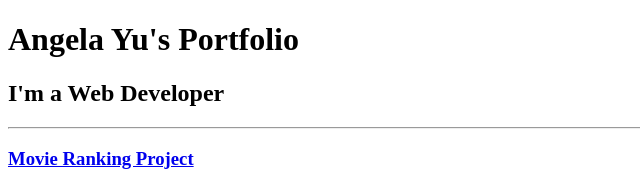
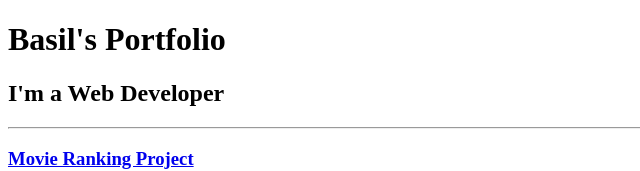
Before and after one commit to basilb07/html-portfolio, a plain HTML site: page index.html in a window 1280 px wide. Shown: the top 171 px of the page, without its empty margins (0-640 px from the left). Drawn offline with Linux system fonts and the light colour scheme.

Commit message:
Update index.html

```diff
--- a/index.html
+++ b/index.html
@@ -20,11 +20,11 @@ https://developer.mozilla.org/en-US/docs/Web/HTML/Element/img#attr-height -->
 
 <head>
   <meta charset="UTF-8">
-  <title>Angela's Portfolio</title>
+  <title>Basil's Portfolio</title>
 </head>
 
 <body>
-  <h1>Angela Yu's Portfolio</h1>
+  <h1>Basil's Portfolio</h1>
   <h2>I'm a Web Developer</h2>
   <hr />
   <h3><a href="./public/movie-ranking.html">Movie Ranking Project</a></h3>
```
